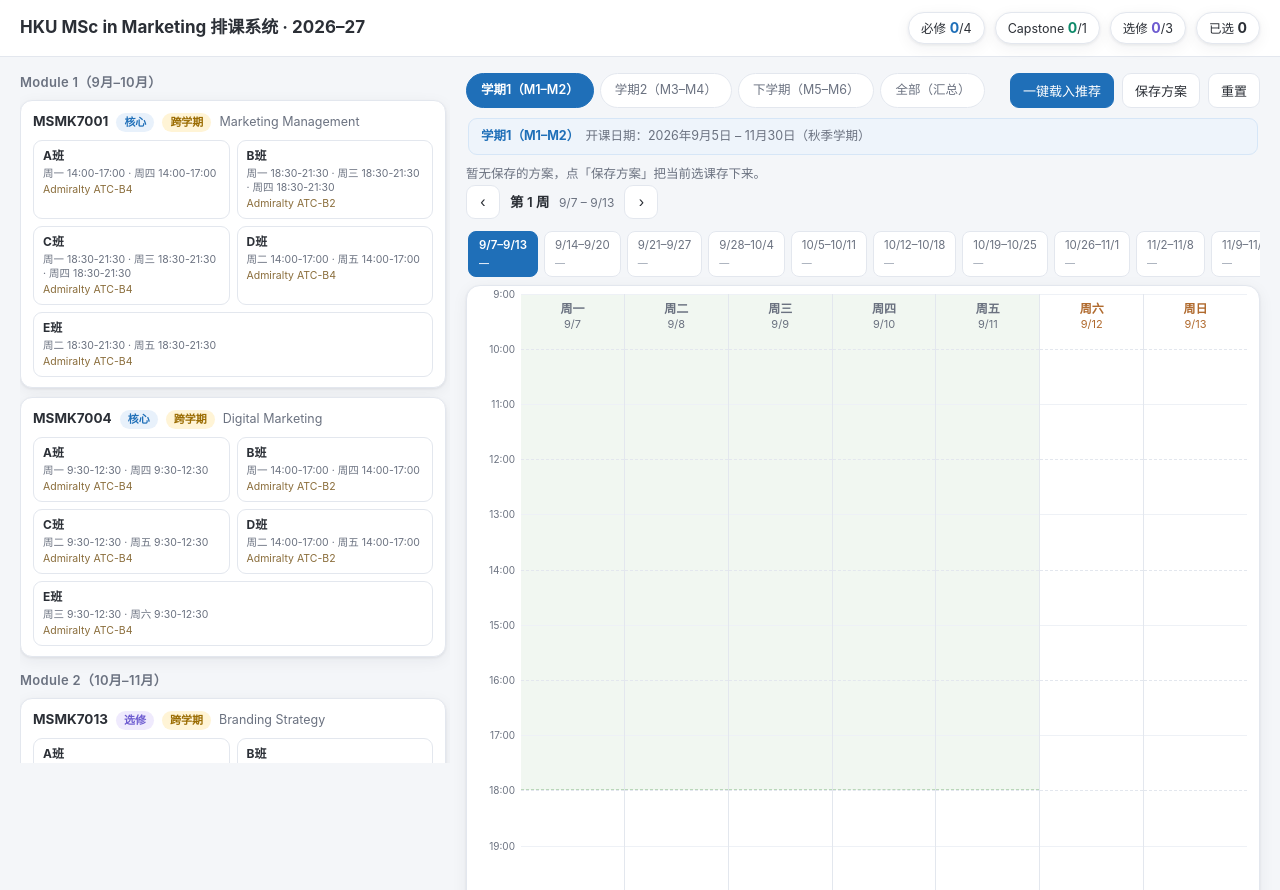
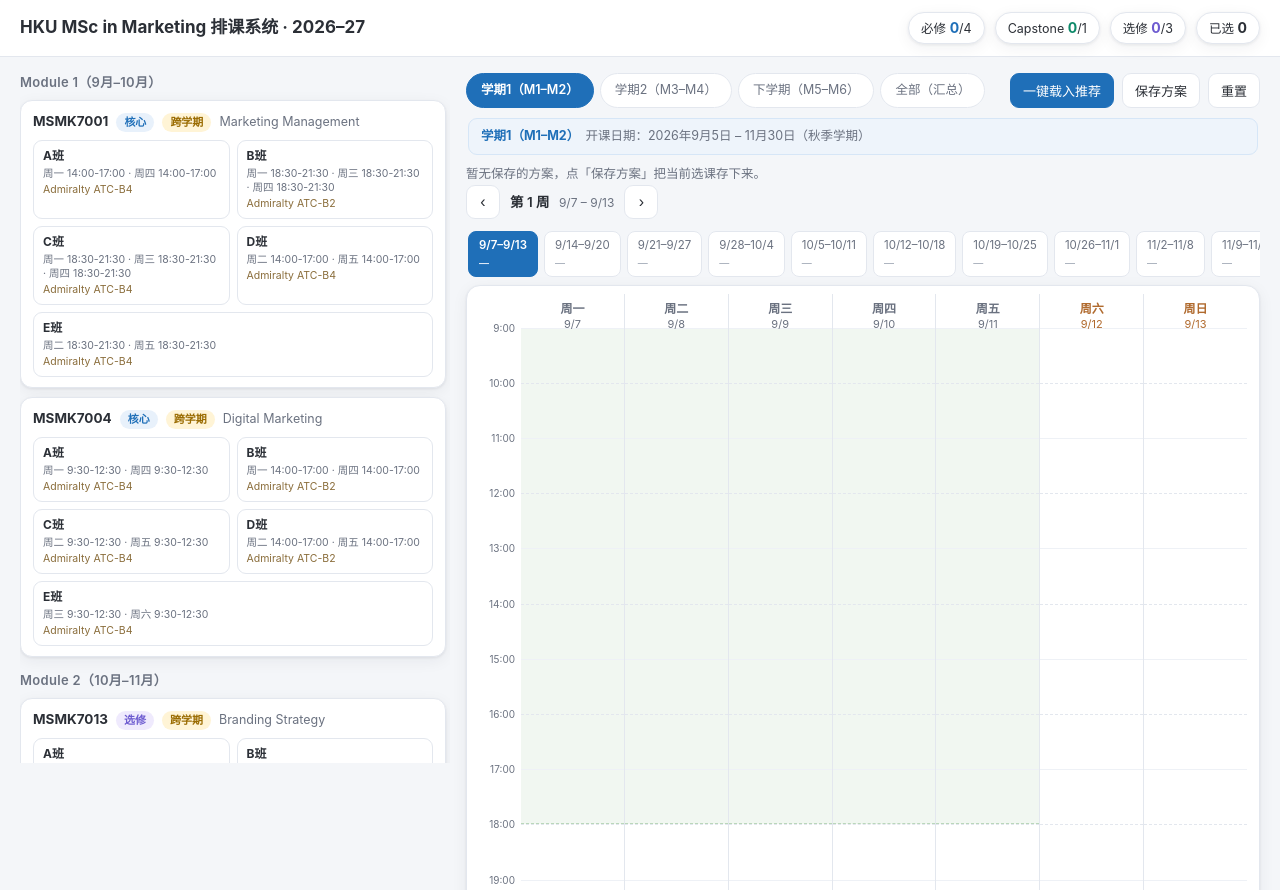
Before and after one commit to lizhuoheng273-debug/msmk-course-planner, a plain HTML site: page index.html in a window 1280 px wide. Shown: the top 890 px of the page. Drawn offline with Linux system fonts and the light colour scheme.

Commit message:
Move weekly grid below a dedicated header band
Day-of-week and date headers were absolutely positioned in the top of each
column and got covered by 9:00 blocks. Shift axis labels, hour lines,
internship zone and course blocks down by 34px so headers sit in their own
strip.

```diff
--- a/index.html
+++ b/index.html
@@ -222,6 +222,7 @@ const GROUPS=[
 ];
 const DAYS=[null,'周一','周二','周三','周四','周五','周六','周日'];
 const TOP=540, BOT=1350, PX=0.92;            // 9:00 – 22:30
+const HDR=34;                                  // 表头（周几+日期）条带高度，课程块/时间线整体下移避让
 const gridH=(BOT-TOP)*PX;
 const sel=new Set();
 const idOf=s=>s.code+'-'+s.label;
@@ -450,8 +451,8 @@ function renderGrid(){
   });
 
   let html='<div class="axis">';
-  for(let h=9;h<=22;h++){const y=(h*60-TOP)*PX;html+='<div class="hl" style="top:'+y+'px">'+h+':00</div>';}
-  html+='</div><div class="days" style="height:'+gridH+'px">';
+  for(let h=9;h<=22;h++){const y=(h*60-TOP)*PX+HDR;html+='<div class="hl" style="top:'+y+'px">'+h+':00</div>';}
+  html+='</div><div class="days" style="height:'+(gridH+HDR)+'px">';
   days.forEach(day=>{
     const isWknd=day.wd>=6;
     const free=day.blocks.length===0;
@@ -459,11 +460,11 @@ function renderGrid(){
     html+='<div class="dh">'+DAYS[day.wd]+'</div><div class="dd">'+md(day.date)+'</div>';
     // 实习绿色区（工作日 9:00-18:00）
     if(!isWknd){
-      const t=(540-TOP)*PX, b=(1080-TOP)*PX;
+      const t=(540-TOP)*PX+HDR, b=(1080-TOP)*PX+HDR;
       html+='<div class="intern" style="top:'+t+'px;height:'+(b-t)+'px"></div>';
     }
     // 小时线
-    for(let h=9;h<=22;h++){const y=(h*60-TOP)*PX;html+='<div class="hr'+(h%2?' solid':'')+'" style="top:'+y+'px"></div>';}
+    for(let h=9;h<=22;h++){const y=(h*60-TOP)*PX+HDR;html+='<div class="hr'+(h%2?' solid':'')+'" style="top:'+y+'px"></div>';}
     // 课程块（按开始时间排序 + 分簇列布局：重叠卡片并排分栏，不叠压）
     const sorted=day.blocks.slice().sort((a,b)=>a.start-b.start);
     const clusters=[];let cur=null;
@@ -481,7 +482,7 @@ function renderGrid(){
       cl.items.forEach(bk=>bk.nCols=colEnds.length);
     });
     sorted.forEach(bk=>{
-      const top=(bk.start-TOP)*PX, h=(bk.end-bk.start)*PX;
+      const top=(bk.start-TOP)*PX+HDR, h=(bk.end-bk.start)*PX;
       const leftPct=bk.col/bk.nCols*100, wPct=1/bk.nCols*100;
       const tc=typeClass(bk.s.type);
       const cf=cfSet.has(bk)?' cf':'';
```
Also changed, not shown: timetable.html (+6 -5 lines).
